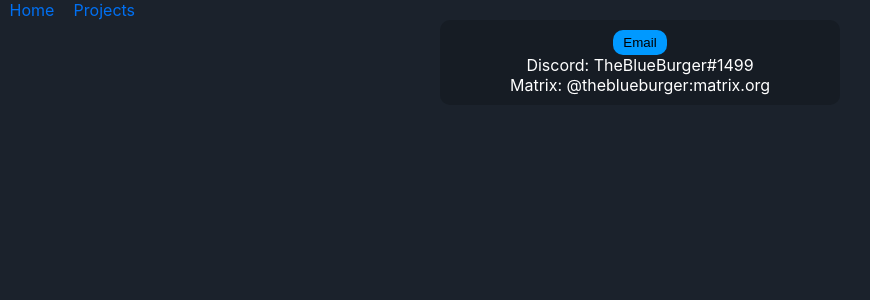
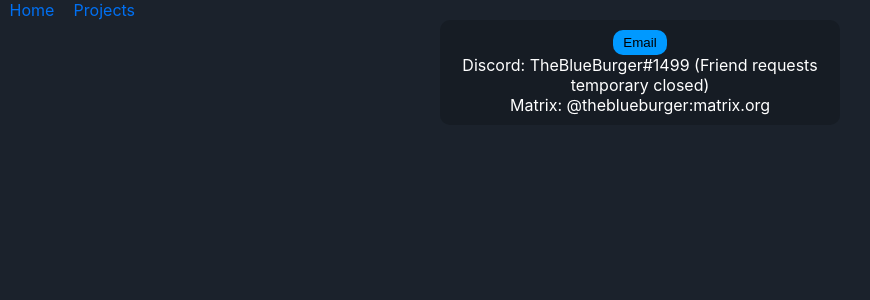
Before and after one commit to TheBlueBurger/my-site, a Next.js app: page /contact in a window 1280 px wide. Shown: the top 300 px of the page, without its empty margins (0-870 px from the left). Built offline with nearby package versions, Linux system fonts and the light colour scheme.

Commit message:
Edit contact page to tell about friend requests being closed

```diff
--- a/pages/contact.js
+++ b/pages/contact.js
@@ -11,7 +11,7 @@ export default function Contact() {
             <button onClick={() => {
                 window.open("mailto:burger@duck.com")
             }}>Email</button>
-          <span>Discord: TheBlueBurger#1499</span><br />
+          <span>Discord: TheBlueBurger#1499 (Friend requests temporary closed)</span><br />
           <Link href="https://matrix.to/#/@theblueburger:matrix.org"><a>Matrix: @theblueburger:matrix.org</a></Link>
         </div>
     </>
```
